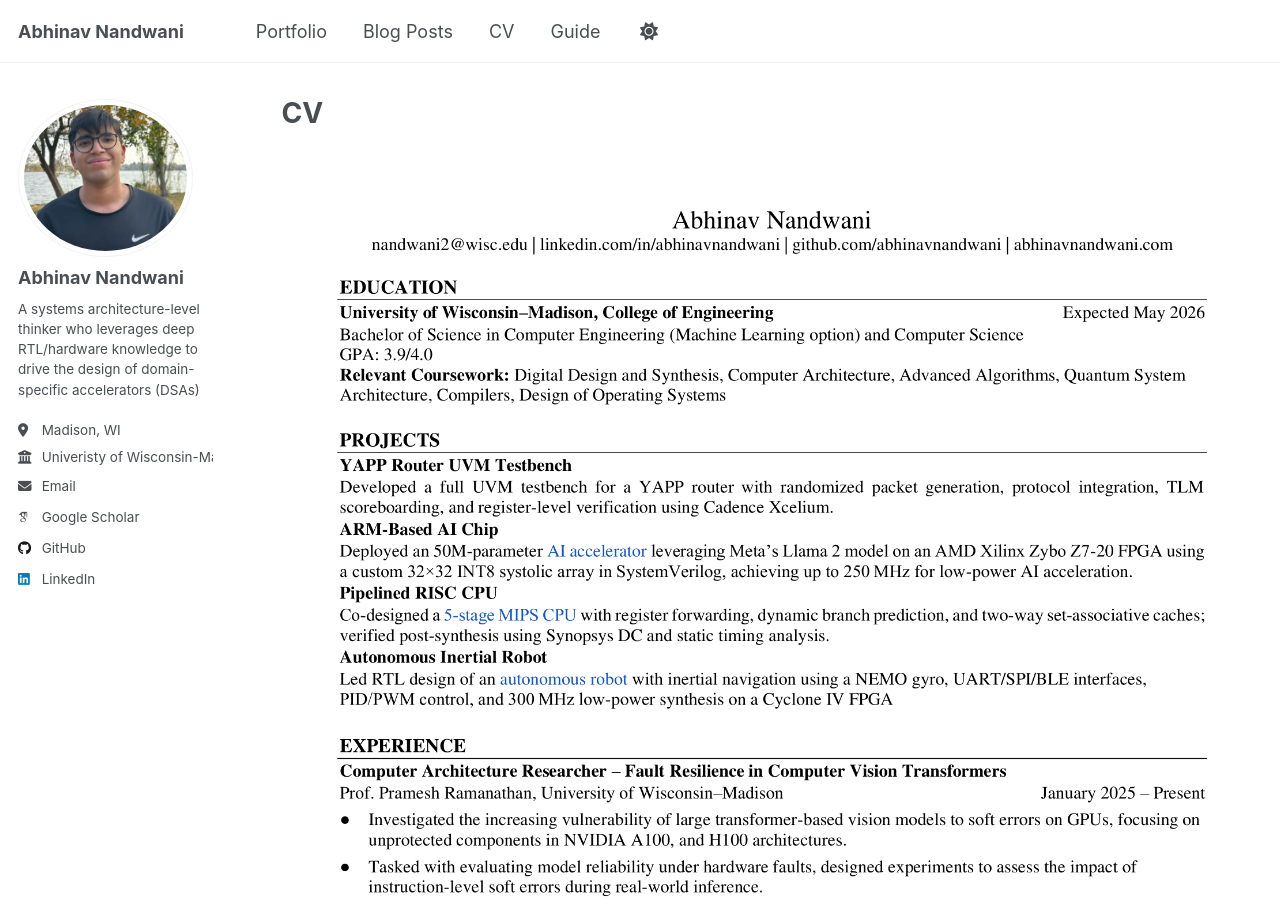
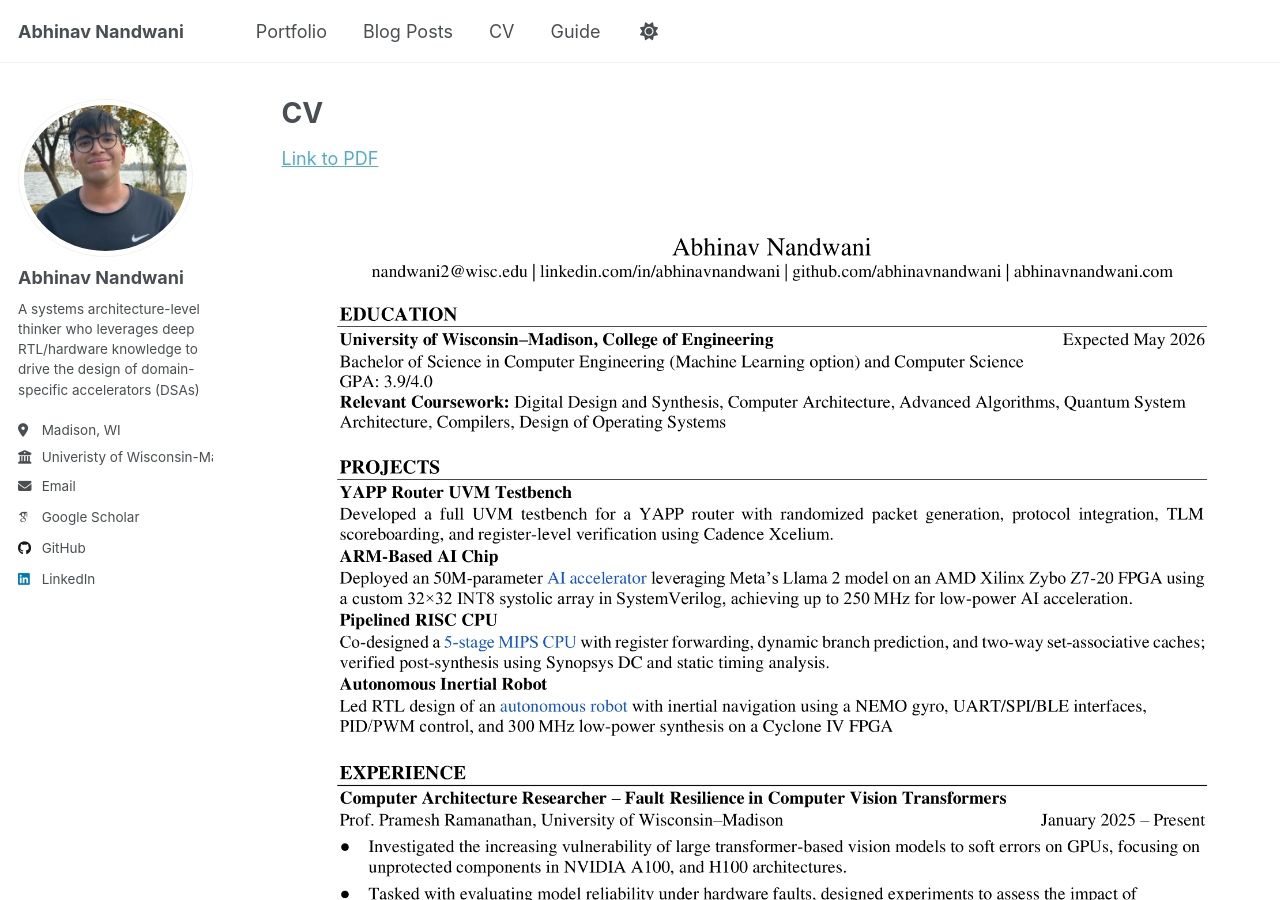
Before and after one commit to abhinavnandwani/abhinavnandwani.github.io, a Jekyll site: the page built from _pages/cv.md, in a window 1280 px wide and 900 px high. Built offline with Jekyll 4.4.1, drawn with Linux system fonts in a browser that asks for light colours; some web fonts are replaced.

Commit message:
Update cv.md

```diff
--- a/_pages/cv.md
+++ b/_pages/cv.md
@@ -8,6 +8,5 @@ redirect_from:
 ---
 
 {% include base_path %}
-
+[Link to PDF](https://github.com/abhinavnandwani/abhinavnandwani.github.io/commits/master/files/Resume-v2-RTL.pdf)
 <img src='/files/Resume-v2-RTL-1.png'>
-[Link to PDF](https://github.com/abhinavnandwani/abhinavnandwani.github.io/commits/master/files/Resume-v2-RTL.pdf)
```
